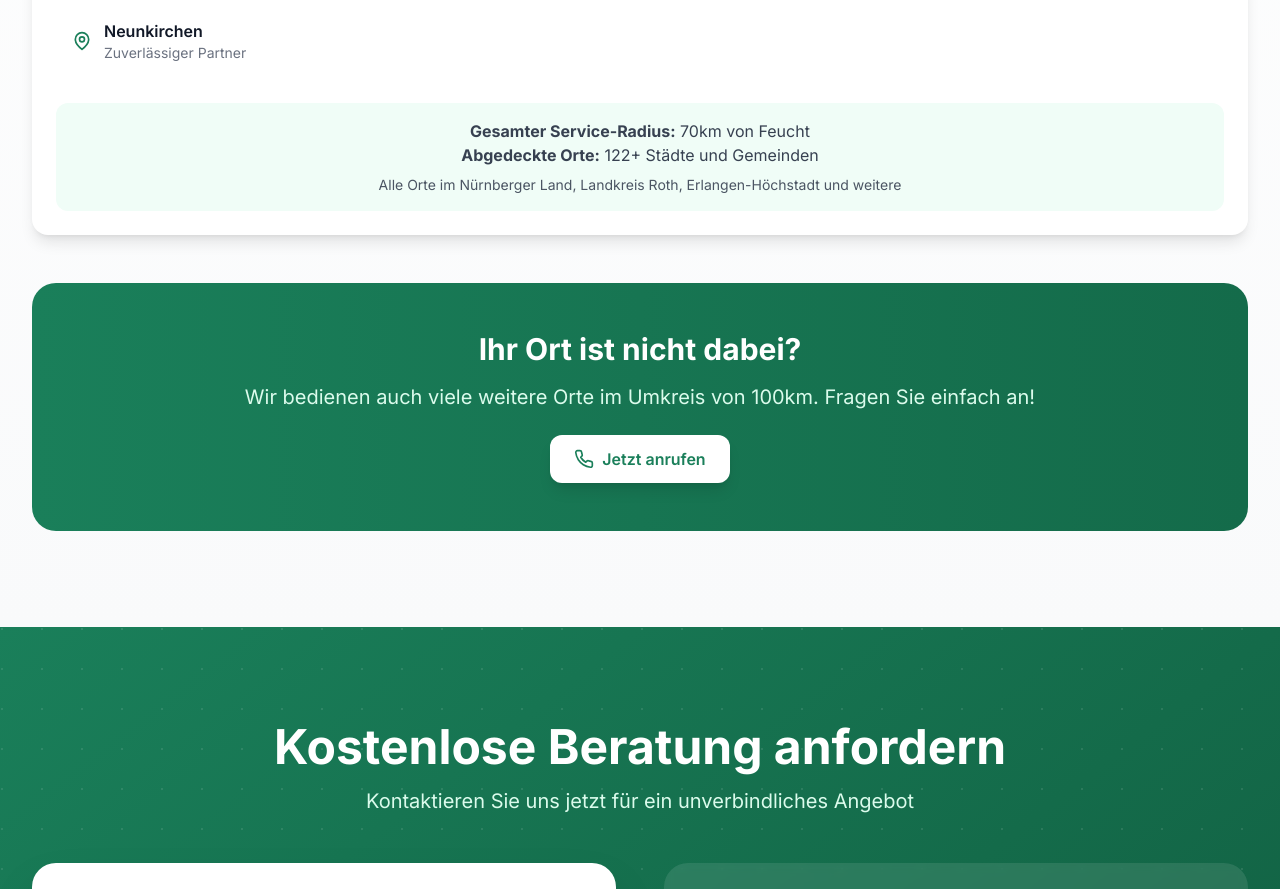
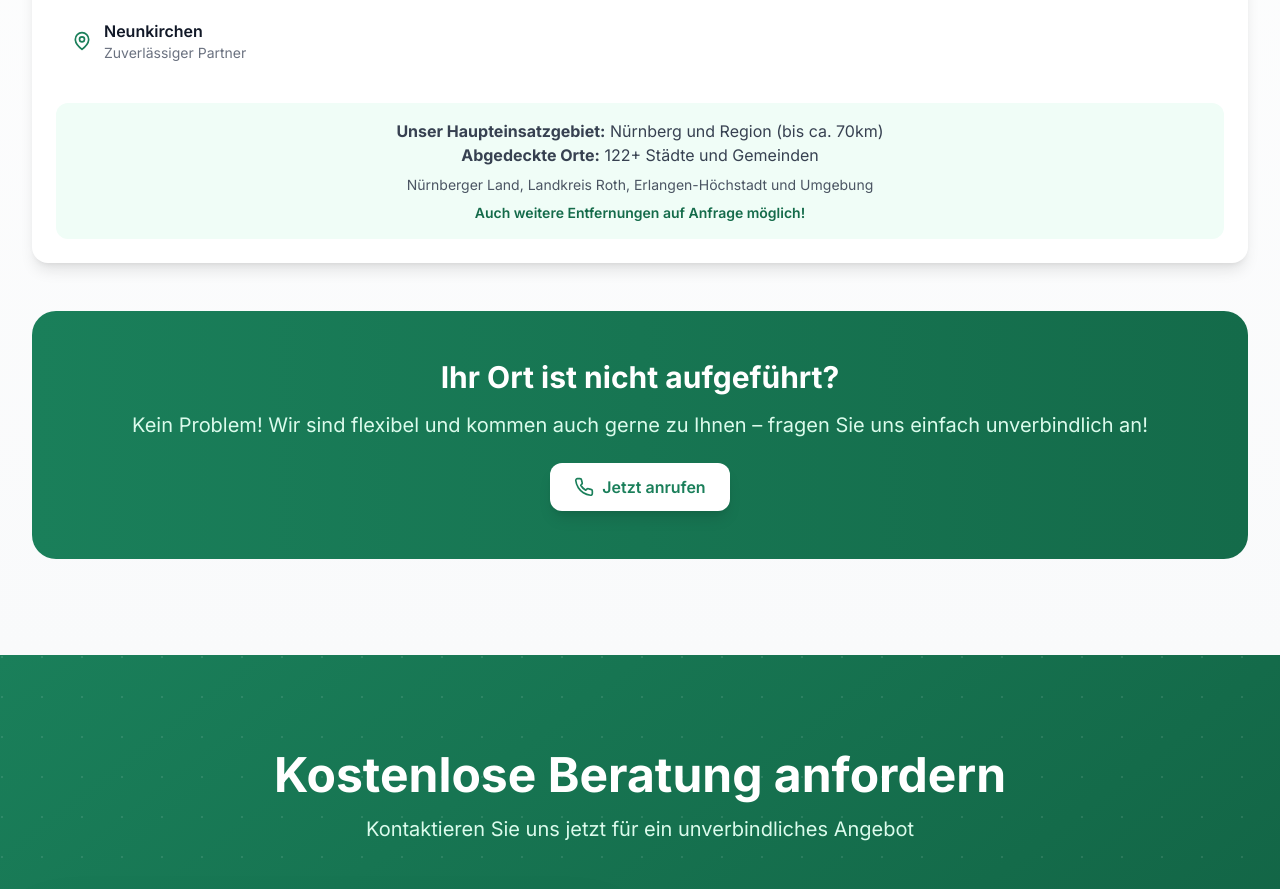
Before and after one commit to karadagicloud-stack/franken-entr-mpelung, a Next.js app: page / in a window 1280 px wide. Shown: the part 5040-5929 px from the top of the page. Built offline with nearby package versions, Linux system fonts and the light colour scheme.

Commit message:
Service-Radius flexibler & professioneller formuliert - lädt auch entferntere Kunden ein

```diff
--- a/components/ServiceAreas.tsx
+++ b/components/ServiceAreas.tsx
@@ -165,10 +165,13 @@ const ServiceAreas = () => {
           </div>
           <div className="mt-6 p-4 bg-primary-50 rounded-xl text-center">
             <p className="text-gray-700">
-              <strong>Gesamter Service-Radius:</strong> 70km von Feucht<br />
+              <strong>Unser Haupteinsatzgebiet:</strong> Nürnberg und Region (bis ca. 70km)<br />
               <strong>Abgedeckte Orte:</strong> {totalLocations}+ Städte und Gemeinden<br />
               <span className="text-sm text-gray-600 mt-2 block">
-                Alle Orte im Nürnberger Land, Landkreis Roth, Erlangen-Höchstadt und weitere
+                Nürnberger Land, Landkreis Roth, Erlangen-Höchstadt und Umgebung
+              </span>
+              <span className="text-sm font-semibold text-primary-700 mt-2 block">
+                Auch weitere Entfernungen auf Anfrage möglich!
               </span>
             </p>
           </div>
@@ -183,10 +186,10 @@ const ServiceAreas = () => {
         >
           <div className="bg-gradient-to-r from-primary-600 to-primary-700 rounded-3xl p-8 md:p-12 text-white">
             <h3 className="text-3xl font-bold mb-4">
-              Ihr Ort ist nicht dabei?
+              Ihr Ort ist nicht aufgeführt?
             </h3>
             <p className="text-xl mb-6 text-primary-100">
-              Wir bedienen auch viele weitere Orte im Umkreis von 100km. Fragen Sie einfach an!
+              Kein Problem! Wir sind flexibel und kommen auch gerne zu Ihnen – fragen Sie uns einfach unverbindlich an!
             </p>
             <a
               href="tel:+491234567890"
```
